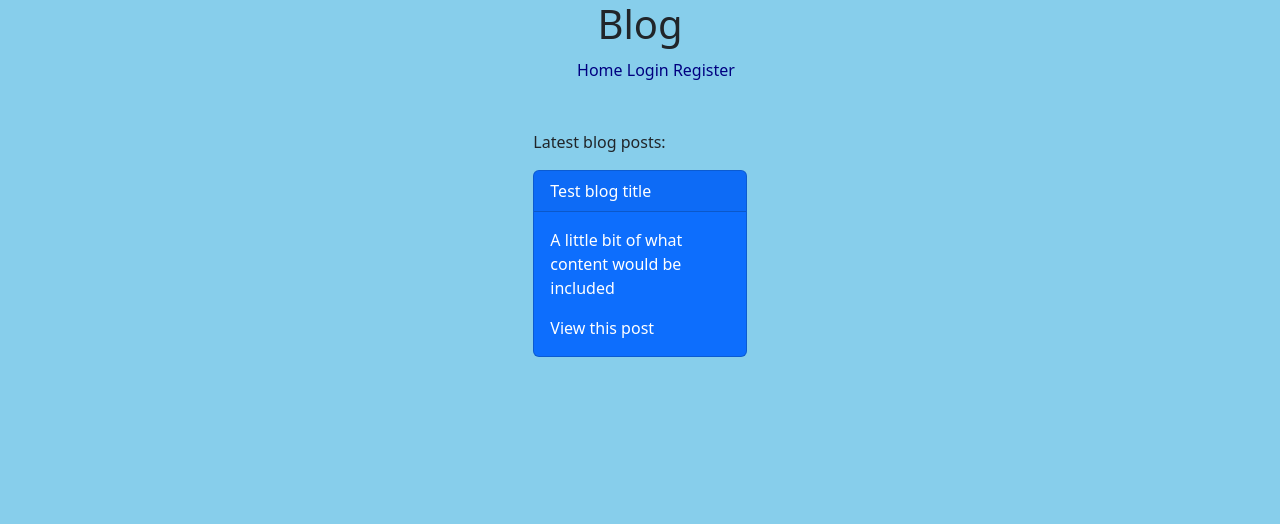
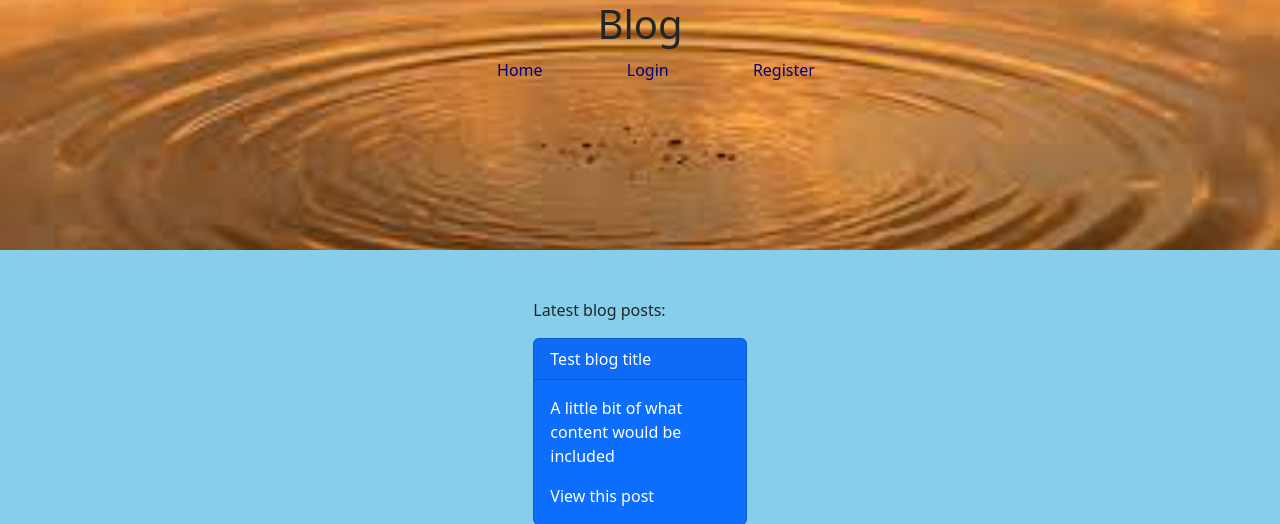
Before and after one commit to davidobr/python_django_blog, a Django app: page / in a window 1280 px wide. Shown: the top 524 px of the page. Run offline with Django 5.2, Linux system fonts and the light colour scheme.

Commit message:
added a background image to the header

```diff
--- a/python_django_blog/static/python_django_blog/default.css
+++ b/python_django_blog/static/python_django_blog/default.css
@@ -7,7 +7,12 @@ body {
   justify-content: center;
   align-items: center;
   flex-wrap: wrap;*/
+  height: 250px;
   text-align: center;
+  background-image: url("header.jpg");
+  background-repeat: no-repeat;
+  background-size: cover;
+  background-position: center;
 }
 
 .list {
@@ -18,6 +23,7 @@ body {
 
 .list li {
     display: inline;
+    margin: 0 40px;
 }
 
 .list a {
```
Also changed, not shown: python_django_blog/static/python_django_blog/header.jpg (added).
